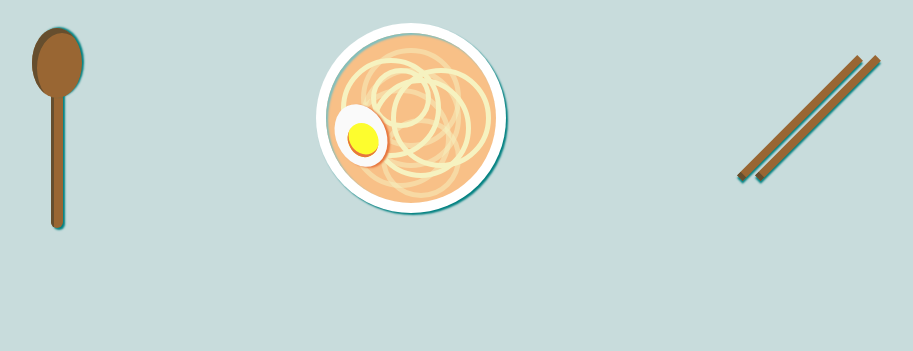
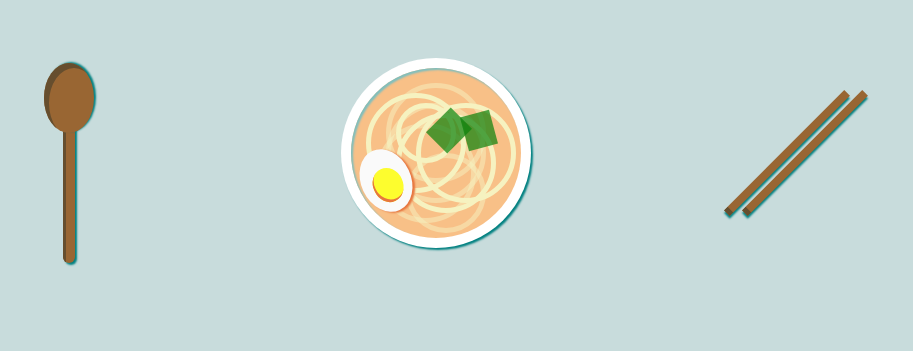
Before and after one commit to pabloozamora/UVG_Web_Lab_4, a plain HTML site: page index.html in a window 1280 px wide. Shown: the whole page, without its empty margins (211-1124 px from the left). Drawn offline with Linux system fonts and the light colour scheme.

Commit message:
Imagen finalizada

```diff
--- a/estilos.css
+++ b/estilos.css
@@ -3,7 +3,6 @@ body {
     display: flex;
     justify-content: space-evenly;
     align-items: center;
-
 }
 
 /*Contenedor Flex-box para cuchara*/
@@ -64,6 +63,8 @@ body {
 .ramen{
     display: flex;
     align-content: center;
+    flex-direction: column;
+    transform: translate(0px, 50px);
 }
 
 .plato{
@@ -147,7 +148,7 @@ body {
 
 .huevo{
     display: flex;
-    transform: translate(-170px, 80px) rotate(-25deg);
+    transform: translate(20px, -100px) rotate(-25deg);
     z-index: 5;
     content:"";
     width: 50px;
@@ -167,3 +168,27 @@ body {
     background: rgb(253, 253, 46);
     box-shadow: inset 2px -2px rgb(231, 118, 62);
 }
+
+.algas{
+    display: flex;
+    justify-content: space-around;
+    align-items: center;
+    flex-direction: row;
+    z-index: 10;
+    transform: translate(20px, -200px);
+}
+
+.algas > *{
+    width: 30px;
+    height: 35px;
+    background: rgb(11, 130, 11);
+    opacity: 0.7;
+}
+
+.alga:nth-child(1){
+    transform: translate(40px) rotate(45deg);
+}
+
+.alga:nth-child(2){
+    transform: translate(-25px) rotate(-15deg);
+}
--- a/index.html
+++ b/index.html
@@ -4,7 +4,7 @@
     <meta charset="UTF-8">
     <meta http-equiv="X-UA-Compatible" content="IE=edge">
     <meta name="viewport" content="width=device-width, initial-scale=1.0">
-    <title>CSS Only - Ramen y chelita</title>
+    <title>CSS Only Ramen</title>
     <link rel="stylesheet" href="estilos.css">
 </head>
 <body>
@@ -25,6 +25,10 @@
             </div>
         </div>
         <div class="huevo"></div>
+        <div class="algas">
+            <div class="alga"></div>
+            <div class="alga"></div>
+        </div>
     </div>
     <div class="chopsticks">
         <div class="chopstick1"></div>
```
